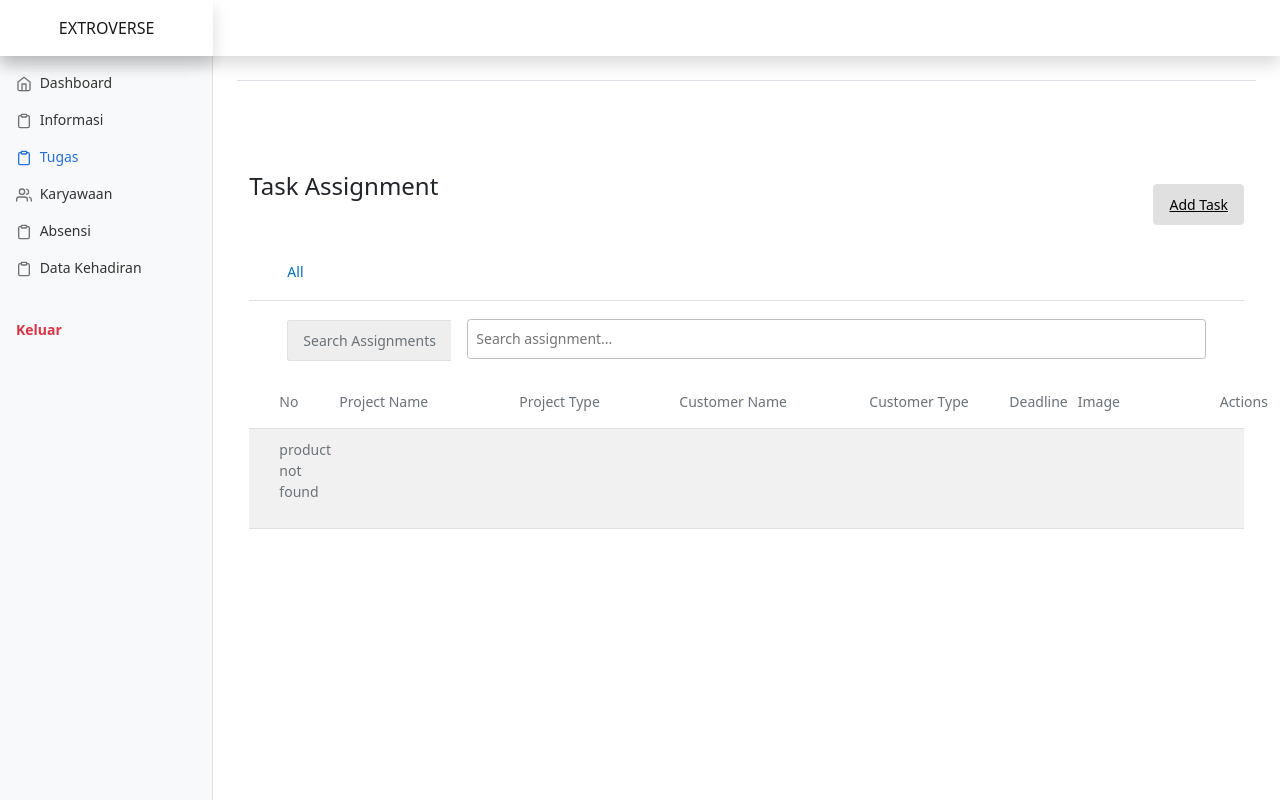
After one commit to Arifin79/kinerja-pegawai, a Laravel app: page /assignment/index in a window 1280 px wide. The commit adds this page. Run offline with Laravel 9, Linux system fonts and the light colour scheme; a user stored in the database is signed in; data comes from the database, SQL or seed files in the repository; data that the repository does not hold is empty; some libraries are stand-ins or nearby versions.

Commit message:
assignment done

```diff
--- /dev/null
+++ b/app/Http/Controllers/AssignmentController.php
@@ -0,0 +1,102 @@
+<?php
+
+namespace App\Http\Controllers;
+
+use Illuminate\Http\Request;
+use App\Models\Assignment;
+use Carbon\Carbon;
+
+
+class AssignmentController extends Controller
+{
+    public function index(Request $request)
+    {
+        $assignment = Assignment::orderby('created_at')->get();
+        $keyword = $request->get('search');
+        $perPage = 5;
+
+        if(!empty($keyword)){
+            $assignment = Assignment::where('project_name', 'LIKE', "%$keyword%")
+                        ->orWhere('customer_name', 'LIKE', "%$keyword%")
+                        ->latest()->paginate($perPage);
+        } else {
+            $assignment = Assignment::latest()->paginate($perPage);
+        }
+
+        return view ('assignment.index', ['assignment' => $assignment])->with('i', (request()->input('page', 1)-1) *5);
+    }
+
+    public function create()
+    {
+        return view('assignment.create');
+    }
+
+    public function store(Request $request){
+
+        $product = new Assignment;
+
+        $request->validate([
+            'project_name' => 'required',
+            'image' => 'required|mimes:png,jpg,jpeg,gif,svg|max:2028'
+        ]);
+
+        $file_name = time() . '.' . request()->image->getClientOriginalExtension();
+        request()->image->move(public_path('images'), $file_name);
+
+        $product->id = $request->id;
+        $product->project_name = $request->project_name;
+        $product->project_type = $request->project_type;
+        $product->customer_name = $request->customer_name;
+        $product->customer_type = $request->customer_type;
+        $product->deadline = $request->deadline;
+        $product->image = $file_name;
+
+        $product->save();
+        return redirect()->route('assignment.index')->with('success', 'Assignment Added successfully');
+
+    }
+
+    public function edit($id){
+        $assignment = Assignment::findOrFail($id);
+        return view('assignment.edit', ['assignment' => $assignment]);
+    }
+
+    public function update(Request $request, Assignment $assignment){
+        $request->validate([
+            'project_name' => 'required'
+        ]);
+
+        $file_name = $request->hidden_product_image;
+
+        if($request->image != ""){
+            $file_name = time() . '.' . request()->image->getClientOriginalExtension();
+            request()->image->move(public_path('images'), $file_name);
+        }
+
+        $assignment = Assignment::find($request->hidden_id);
+
+        $assignment->project_name = $request->project_name;
+        $assignment->project_type = $request->project_type;
+        $assignment->customer_name = $request->customer_name;
+        $assignment->customer_type = $request->customer_type;
+        $assignment->deadline = $request->deadline;
+        $assignment->image = $file_name;
+
+        $assignment->save();
+
+        return redirect()->route('assignment.index')->with('success', 'Product Has Been Updated Successfully');
+
+    }
+
+    public function destroy($id){
+        $assignment = Assignment::findOrFail($id);
+        $image_path = public_path(). "/images/";
+        $image = $image_path. $assignment->image;
+        if(file_exists($image)){
+            @unlink($image);
+        }
+        $assignment->delete();
+        return redirect('assignment')->with('success', 'product Deleted!');
+    }
+
+}
--- a/app/Http/Controllers/InformationController.php
+++ b/app/Http/Controllers/InformationController.php
@@ -1,6 +1,7 @@
 <?php
 
 namespace App\Http\Controllers;
+
 use Illuminate\Http\Request;
 use App\Models\Information;
 use Carbon\Carbon;
--- a/app/Models/Assigment.php
+++ b/app/Models/Assignment.php
@@ -5,14 +5,10 @@ namespace App\Models;
 use Illuminate\Database\Eloquent\Factories\HasFactory;
 use Illuminate\Database\Eloquent\Model;
 
-class Assigment extends Model
+class Assignment extends Model
 {
-    // Menentukan nama tabel yang terkait dengan model
-    protected $table = 'Assigment';
-
-    // Menggunakan HasFactory trait untuk mempermudah pembuatan data dummy
     use HasFactory;
 
-    // Menentukan kolom-kolom yang dapat diisi oleh mass assignment
     protected $fillable = ['project_name', 'project_type', 'customer_name', 'customer_type', 'deadline', 'image'];
+
 }
--- /dev/null
+++ b/resources/views/assignment/index.blade.php
@@ -0,0 +1,124 @@
+@extends('layouts.app')
+
+<link rel="dns-prefetch" href="//fonts.bunny.net">
+<link href="https://fonts.bunny.net/css?family=Nunito" rel="stylesheet">
+<link rel="stylesheet" href="https://cdnjs.cloudflare.com/ajax/libs/font-awesome/5.12.1/css/all.min.css">
+<link rel="stylesheet" href={{ asset('css/assigment/task.css') }}>
+<script src="https://cdn.jsdelivr.net/npm/sweetalert2@11"></script>
+@section('content')
+
+    <div class="frame">
+        <main class="container">
+            <section>
+                <div class="titlebar">
+                    <h4>Task Assignment</h4>
+                    <a href="{{ route('assignment/create') }}" class="btn-link">Add Task</a>
+                </div>
+                @if ($message = Session::get('success'))
+                    <script type="text/javascript">
+                        const Toast = Swal.mixin({
+                            toast: true,
+                            position: "top-end",
+                            showConfirmButton: false,
+                            timer: 3000,
+                            timerProgressBar: true,
+                            didOpen: (toast) => {
+                                toast.onmouseenter = Swal.stopTimer;
+                                toast.onmouseleave = Swal.resumeTimer;
+                            }
+                            });
+                                Toast.fire({
+                                icon: "success",
+                                title: "{{ $message }}"
+                        });
+                    </script>
+                @endif
+                <div class="table">
+                    <div class="table-filter">
+                        <div>
+                            <ul class="table-filter-list">
+                                <li>
+                                    <p class="table-filter-link link-active">All</p>
+                                </li>
+                            </ul>
+                        </div>
+                    </div>
+                    <form method="GET" action="{{ route('assignment.index') }}" accept-charset="UTF-8" role="search">
+                        <div class="table-search">
+                            <div>
+                                <button class="search-select">
+                                   Search Assignments
+                                </button>
+                            </div>
+                            <div class="relative">
+                                <input class="search-input" type="text" name="search" placeholder="Search assignment..." value="{{ request('search') }}">
+                            </div>
+                        </div>
+                    </form>
+                    <div class="table-product-head">
+                        <p>No</p>
+                        <p>Project Name</p>
+                        <p>Project Type</p>
+                        <p>Customer Name</p>
+                        <p>Customer Type</p>
+                        <p>Deadline</p>
+                        <p>Image</p>
+                        <p>Actions</p>
+                    </div>
+                    <div class="table-product-body">
+                        @if (count($assignment) > 0)
+                            @foreach ($assignment as $product)
+                                <p style="padding-top: 15px" >{{ $product->id }}</p>
+                                <p style="padding-top: 15px">{{ $product->project_name }}</p>
+                                <p style="padding-top: 15px">{{ $product->project_type }}</p>
+                                <p style="padding-top: 15px">{{ $product->customer_name }}</p>
+                                <p style="padding-top: 15px">{{ $product->customer_type }}</p>
+                                <p style="padding-top: 15px">{{ $product->deadline }}</p>
+                                <img style="margin-right:15px;" src="{{ asset('images/' . $product->image)}}"/>
+                                <p></p>
+                                <div style="display: flex">
+                                    <a href="{{ route('assignment/edit', ['id' => $product->id]) }}" class="btn-link btn btn-success" style="padding-right:12px; padding-left:12px; padding-top:10px; margin-top: 0px; margin-right:15px;">
+                                        <i class="fas fa-pencil-alt" ></i>
+                                    </a>
+                                    <form method="post" action="{{ route('assignment/destroy', ['id' => $product->id]) }}">
+                                        @method('delete')
+                                        @csrf
+                                        <button class="btn btn-danger" onclick="deleteConfirm(event)" style="margin:-10px; padding-top:9px; padding-bottom:9px; padding-right:13px; padding-left:13px;">
+                                            <i class="far fa-trash-alt"></i>
+                                        </button>
+
+                                    </form>
+                                </div>
+                            @endforeach
+                        @else
+                            <p>product not found</p>
+                        @endif
+                    </div>
+                </div>
+            </section>
+            <br>
+        </main>
+      </div>
+</div>
+
+<script>
+    window.deleteConfirm = function (e) {
+        e.preventDefault();
+        var form = e.target.form;
+        Swal.fire({
+            title: "Are you sure?",
+            text: "You won't be able to revert this!",
+            icon: "warning",
+            showCancelButton: true,
+            confirmButtonColor: "#3085d6",
+            cancelButtonColor: "#d33",
+            confirmButtonText: "Yes, delete it!"
+        }).then((result) => {
+        if (result.isConfirmed) {
+            form.submit();
+        }
+        });
+    }
+</script>
+
+@endsection
--- a/resources/views/auth/login.blade.php
+++ b/resources/views/auth/login.blade.php
@@ -4,7 +4,7 @@
 <link href="https://fonts.bunny.net/css?family=Nunito" rel="stylesheet">
 <link rel="stylesheet" href="https://cdnjs.cloudflare.com/ajax/libs/font-awesome/5.12.1/css/all.min.css">
 {{-- <link rel="stylesheet" href={{ asset('css/login/main.css') }}> --}}
-<link rel="stylesheet" href={{ asset('css/loginTest/login1.css') }}>
+<link rel="stylesheet" href={{ asset('css/auth/login.css') }}>
 <script src="https://cdn.jsdelivr.net/npm/sweetalert2@11"></script>
 
 @push('style')
--- a/resources/views/partials/sidebar.blade.php
+++ b/resources/views/partials/sidebar.blade.php
@@ -13,7 +13,14 @@
                 <a class="nav-link {{ request()->routeIs('information.*') ? 'active' : '' }}"
                     href="{{ route('information.index') }}">
                     <span data-feather="clipboard" class="align-text-bottom"></span>
-                    Information
+                    Informasi
+                </a>
+            </li>
+            <li class="nav-item">
+                <a class="nav-link {{ request()->routeIs('assignment.*') ? 'active' : '' }}"
+                    href="{{ route('assignment.index') }}">
+                    <span data-feather="clipboard" class="align-text-bottom"></span>
+                    Tugas
                 </a>
             </li>
             {{-- <li class="nav-item">
--- a/routes/web.php
+++ b/routes/web.php
@@ -9,6 +9,7 @@ use App\Http\Controllers\HomeController;
 use App\Http\Controllers\PositionController;
 use App\Http\Controllers\PresenceController;
 use App\Http\Controllers\InformationController;
+use App\Http\Controllers\AssignmentController;
 use Illuminate\Support\Facades\Route;
 use SebastianBergmann\CodeCoverage\Report\Html\Dashboard;
 
@@ -63,6 +64,14 @@ Route::middleware('auth')->group(function () {
         Route::delete('/information/{id}', [InformationController::class, 'destroy'])->name('information/destroy');
         Route::get('/information/edit/{id}', [InformationController::class, 'edit'])->name('information/edit');
 
+        Route::get('/assignment', [AssignmentController::class, 'index'])->middleware('auth')->name('assignment');
+        Route::get('/assignment/index', [AssignmentController::class, 'index'])->middleware('auth')->name('assignment.index');
+        Route::get('/assignment/create', [AssignmentController::class, 'create'])->name('assignment/create');
+        Route::post('/assignment/store', [AssignmentController::class, 'store'])->name('assignment/store');
+        Route::put('/assignment/update', [AssignmentController::class, 'update'])->name('assignment/update');
+        Route::delete('/assignment/{id}', [AssignmentController::class, 'destroy'])->name('assignment/destroy');
+        Route::get('/assignment/edit/{id}', [AssignmentController::class, 'edit'])->name('assignment/edit');
+
     });
 
     Route::middleware('role:user')->name('home.')->group(function () {
```
Also changed, not shown: app/Http/Controllers/assigmentController.php (deleted, +0 -36 lines), public/css/assigment/main.css (+1 -20 lines), resources/views/assignment/create.blade.php (added, +64 -0 lines), resources/views/assignment/edit.blade.php (added, +93 -0 lines), public/css/app.css, 1 other file.
